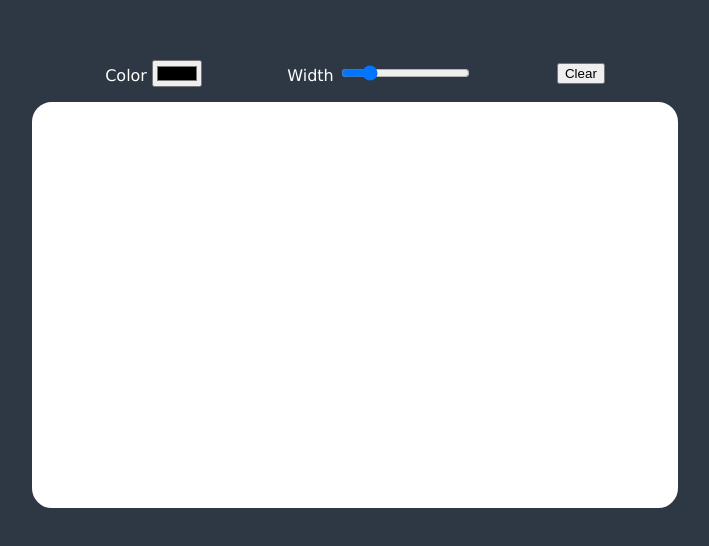
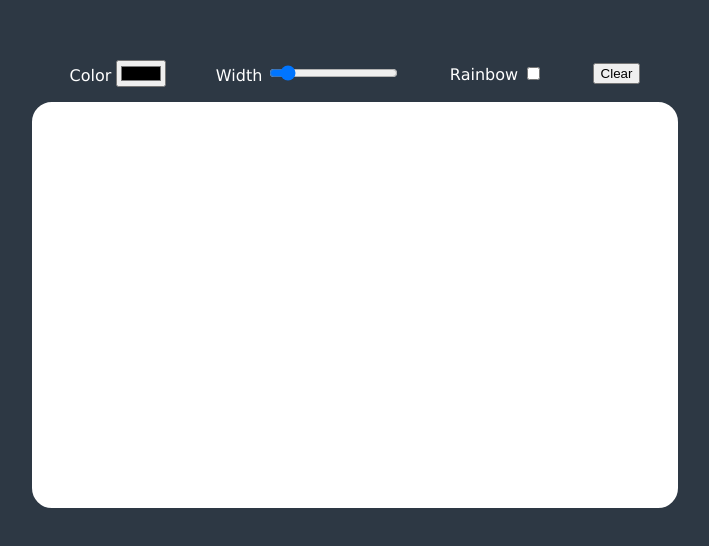
Before and after one commit to DaniKOrdo/JavaScript30, a plain HTML site: page 08 - Fun with HTML5 Canvas/index.html in a window 1280 px wide. Shown: the part 116-662 px from the top of the page, without its empty margins (285-994 px from the left). Drawn offline with Linux system fonts and the light colour scheme.

Commit message:
add rainbow input

```diff
--- a/08 - Fun with HTML5 Canvas/index.html
+++ b/08 - Fun with HTML5 Canvas/index.html
@@ -17,7 +17,11 @@
             </div>
             <div class="config__item">
                 <label for="width">Width</label>
-                <input type="range" id="range" name="width" min="1" max="100" value="20">
+                <input type="range" id="range" name="width" min="1" max="100" value="10">
+            </div>
+            <div class="config__item">
+                <label for="width">Rainbow</label>
+                <input type="checkbox" id="rainbow" name="width">
             </div>
             <div class="config__item">
                 <button id="clear">Clear</button>
```
